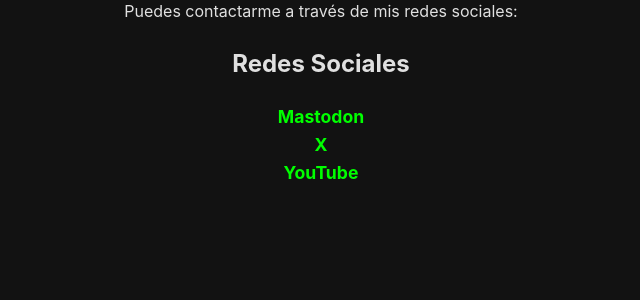
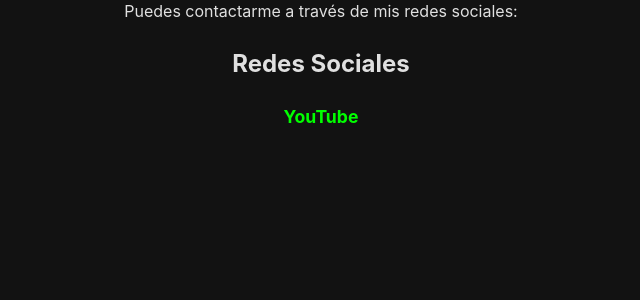
Before and after one commit to makinatetanos/miweb, a Flask app: page /contacto in a window 1280 px wide. Shown: the part 287-587 px from the top of the page, without its empty margins (319-959 px from the left). Run offline with Flask 3, Linux system fonts and the light colour scheme.

Commit message:
Update contacto.html

```diff
--- a/templates/contacto.html
+++ b/templates/contacto.html
@@ -26,16 +26,6 @@
         <div class="redes-sociales">
             <h2>Redes Sociales</h2>
             <div>
-                <a rel="me" href="https://mastodon.social/@abelpll19" target="_blank" class="red-social-link" title="Perfil de Abel Pll en Mastodon">
-                    Mastodon
-                </a>
-            </div>
-             <div>
-                <a rel="me" href="https://x.com/abelpll97" target="_blank" class="red-social-link" title="Perfil de Abel Pll en X">
-                    X
-                </a>
-            </div>
-            <div>
                 <a rel="me" href="https://www.youtube.com/@abelpll97" target="_blank" class="red-social-link" title="Perfil de Abel Pll en YouTube">
                     YouTube
                 </a>
```
